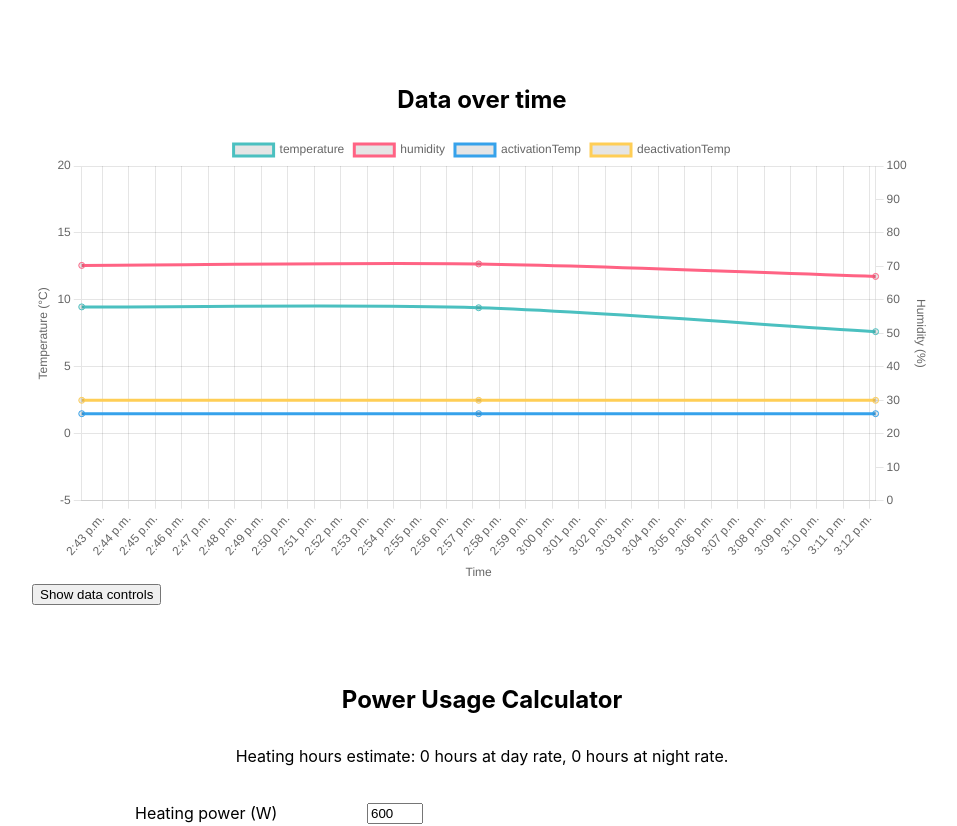
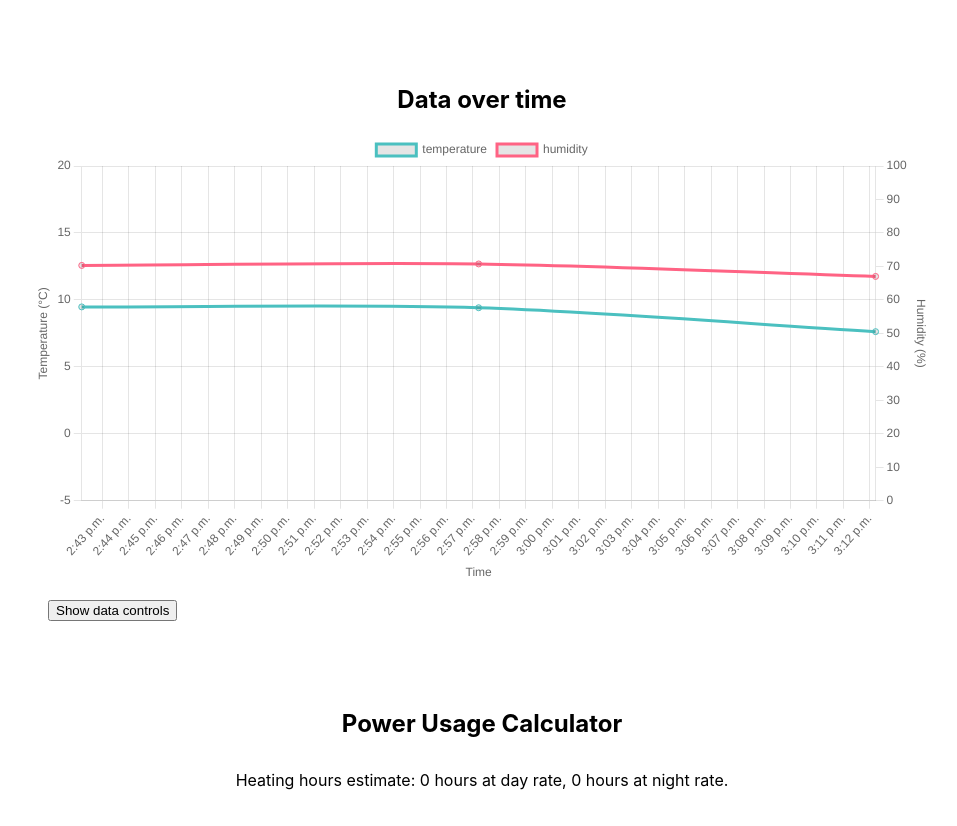
Before and after one commit to jorenca/plant-heater, a React app in the folder web-ui/: page / in a window 1280 px wide. Shown: the part 480-1306 px from the top of the page, without its empty margins (158-1115 px from the left). Built offline with nearby package versions, Linux system fonts and the light colour scheme.

Commit message:
Improved web UI - toggle reference temperatures in temperature chart

```diff
--- a/web-ui/src/components/chart/ChartAndControls.js
+++ b/web-ui/src/components/chart/ChartAndControls.js
@@ -6,6 +6,7 @@ import SensorChart from "./SensorChart";
 export default function ChartAndControls({ timestamps, sensorData, clearDataFn }) {
 
   const [showDataControls, setShowDataControls] = useState(false);
+  const [plotActivationTemps, setPlotActivationTemps] = useState(false);
 
   function confirmClear() {
     const confirmation = window.confirm('Are you sure you want to clear all data?');
@@ -22,17 +23,30 @@ export default function ChartAndControls({ timestamps, sensorData, clearDataFn }
       <SensorChart
         timestamps={timestamps}
         sensorData={sensorData}
+        plotReferenceLines={plotActivationTemps}
       />
 
-      <div style={{ display: 'flex', flexDirection: 'column', alignItems: 'flex-start' }}>
-        <button onClick={() => setShowDataControls(!showDataControls)}>
+      <div style={{ margin: '0.5rem', display: 'flex', flexDirection: 'column', alignItems: 'flex-start' }}>
+        <button
+          style={{ margin: '0.5rem' }}
+          onClick={() => setShowDataControls(!showDataControls)}
+        >
           {showDataControls ? 'Hide' : 'Show'} data controls
         </button>
 
         { showDataControls && (
-          <div style={{ margin: '0.5rem' }}>
+          <div>
               <span style={{ marginRight: '1rem' }}>Data points: {timestamps.length}</span>
               <button onClick={confirmClear}>Clear data</button>
+              <div>
+                <label for="showActivationTemps">Plot activation temperatures</label>
+                <input
+                  name="showActivationTemps"
+                  type="checkbox"
+                  value={plotActivationTemps}
+                  onChange={() => setPlotActivationTemps(!plotActivationTemps)}
+                />
+              </div>
           </div>
         )}
 
--- a/web-ui/src/components/chart/SensorChart.js
+++ b/web-ui/src/components/chart/SensorChart.js
@@ -39,9 +39,10 @@ const TEMP_RANGE = { min: -5, max: 20 };
 const HUM_RANGE = { min: 10, max: 100 };
 
 const EXCLUDED_FIELDS = ["lvHeatPower"];
+const REFERENCE_FIELDS = ['activationTemp', 'deactivationTemp'];
 
 
-export default function SensorChart({ timestamps, sensorData }) {
+export default function SensorChart({ timestamps, sensorData, plotReferenceLines }) {
   const sensors = Object.keys(sensorData);
 
   // --- Compute actual data ranges ---
@@ -100,7 +101,8 @@ export default function SensorChart({ timestamps, sensorData }) {
   const chartData = {
     //labels: timestamps,
     datasets: sensors
-      .filter((sensor) => !EXCLUDED_FIELDS.includes(sensor))
+      .filter(sensor => !EXCLUDED_FIELDS.includes(sensor))
+      .filter(sensor => plotReferenceLines || !REFERENCE_FIELDS.includes(sensor))
       .map((sensor, idx) => ({
         label: sensor,
         data: timestamps.map((ts, i) => ({
--- a/web-ui/src/helpers/localStorage.js
+++ b/web-ui/src/helpers/localStorage.js
@@ -1,6 +1,6 @@
 
 const STORAGE_KEY = "sensor-data-v1";
-const MAX_AGE_MS = 20 * 24 * 60 * 60 * 1000; // 20 days
+const MAX_AGE_MS = 14 * 24 * 60 * 60 * 1000; // 14 days
 
 
 export function loadFromStorage() {
```
Also changed, not shown: 1 other file (tests, documents, lock files or other folders).
